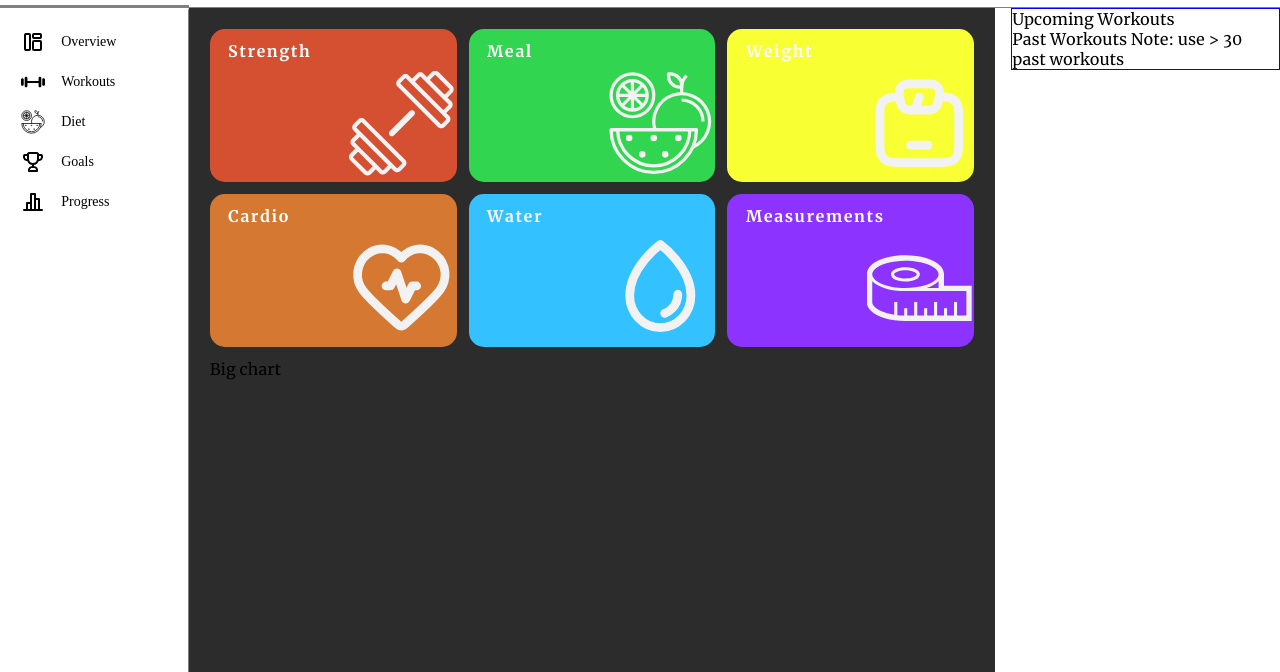
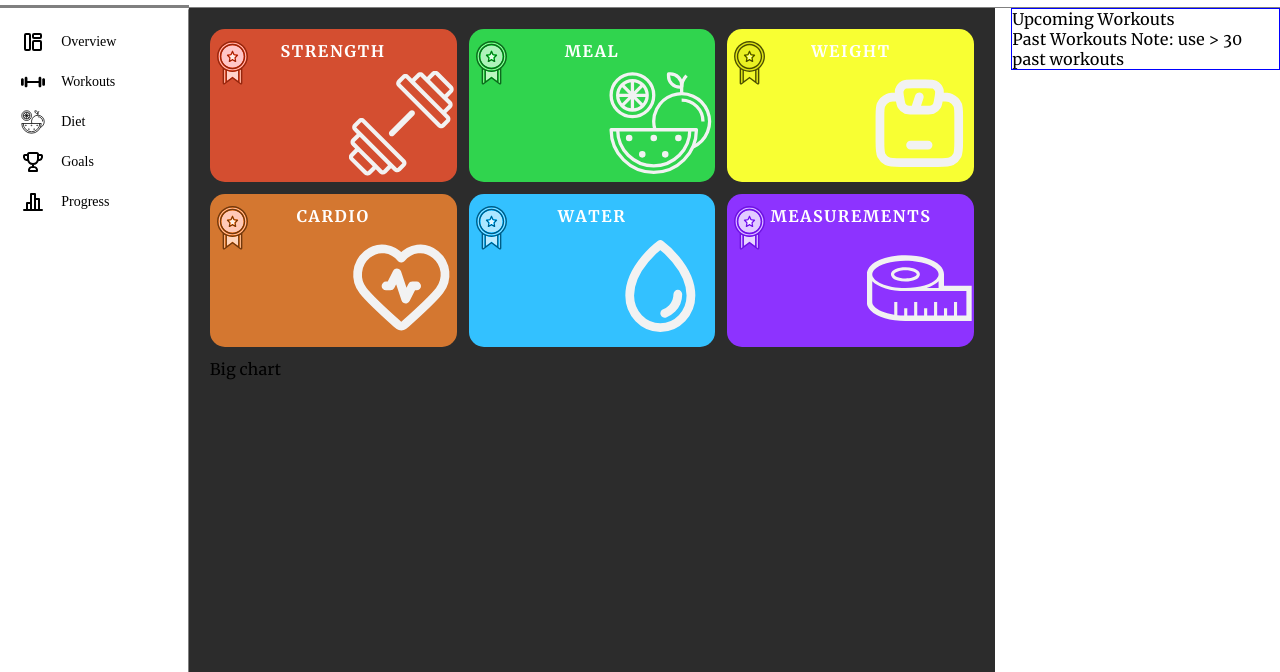
Before and after one commit to merlinymy/dashboard-TOP, a plain HTML site: page index.html in a window 1280 px wide. Shown: the part 90-762 px from the top of the page. Drawn offline with Linux system fonts and the light colour scheme; a web font is replaced by a local one.

Commit message:
add medal as background

```diff
--- a/index.html
+++ b/index.html
@@ -59,12 +59,36 @@
         </div>
         <div class="content">
             <div class="main">
-                <div class="strength six-card-animation"><h4>Strength</h4></div>
-                <div class="cardio six-card-animation"><h4>Cardio</h4></div>
-                <div class="calorie six-card-animation"><h4>Meal</h4></div>
-                <div class="water six-card-animation"><h4>Water</h4></div>
-                <div class="weight six-card-animation"><h4>Weight</h4></div>
-                <div class="measurements six-card-animation"><h4>Measurements</h4></div>
+                <div class="strength six-card-animation medal-bg">
+                    <div class="medal-wrap">
+                        <h4 class="card-header">Strength</h4>
+                    </div>
+                </div>
+                <div class="cardio six-card-animation  medal-bg">
+                    <div class="medal-wrap">
+                        <h4 class="card-header">Cardio</h4>
+                    </div>
+                </div>
+                <div class="calorie six-card-animation  medal-bg">
+                    <div class="medal-wrap">
+                        <h4 class="card-header">Meal</h4>
+                    </div>
+                </div>
+                <div class="water six-card-animation  medal-bg">
+                    <div class="medal-wrap">
+                        <h4 class="card-header">Water</h4>
+                    </div>
+                </div>
+                <div class="weight six-card-animation  medal-bg">
+                    <div class="medal-wrap">
+                        <h4 class="card-header">Weight</h4>
+                    </div>
+                </div>
+                <div class="measurements six-card-animation  medal-bg">
+                    <div class="medal-wrap">
+                        <h4 class="card-header">Measurements</h4>
+                    </div>
+                </div>
                 <div class="analysis">Big chart</div>
                 <div class="medals">earned medals</div>
             </div>
--- a/style.css
+++ b/style.css
@@ -285,6 +285,8 @@ button.share::before {
     /* font-size: clamp(0.8rem, 90%, 5rem); */
     letter-spacing: 0.15ch;
     color: rgb(255, 255, 255);
+    text-align: center;
+    text-transform: uppercase;
 }
 
 .six-card-animation {
@@ -308,6 +310,15 @@ button.share::before {
     /* filter: invert(1) brightness(0.95); */
     transform: rotate(0deg) scale(2) translate(100%,0%);
     transition: all 1s;
+}
+
+.medal-bg {
+    background-image: url(assets/pics/icons/medal-svgrepo-com\ \(1\).svg);
+    background-repeat: no-repeat;
+    background-position: 0vw 1.5vh;
+    background-size: 3.5vw;
+    background-blend-mode:luminosity
+    /* background-size: ; */
 }
 
 .strength {
@@ -409,7 +420,6 @@ button.share::before {
 .measurements:hover::after {
     content: url(assets/pics/icons/measure-1-svgrepo-com.svg);
 }
-
 
 .analysis {
     grid-area: tb;
```
Also changed, not shown: assets/pics/icons/medal-svgrepo-com (1).svg (added), assets/pics/icons/medal-svgrepo-com.svg (added).
